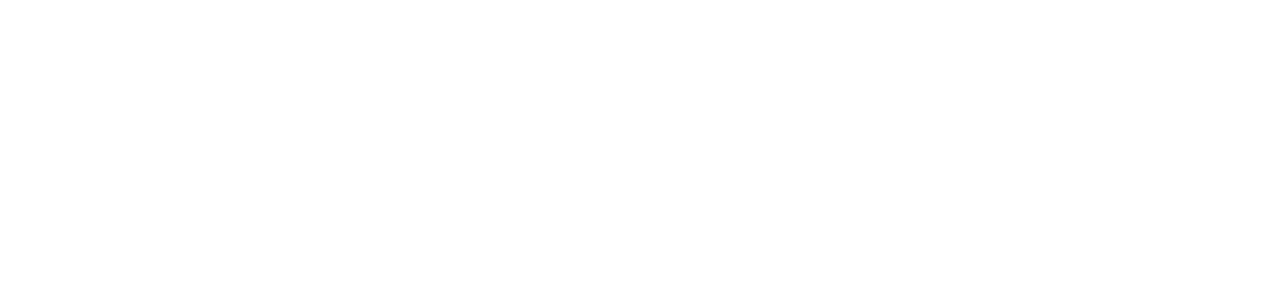
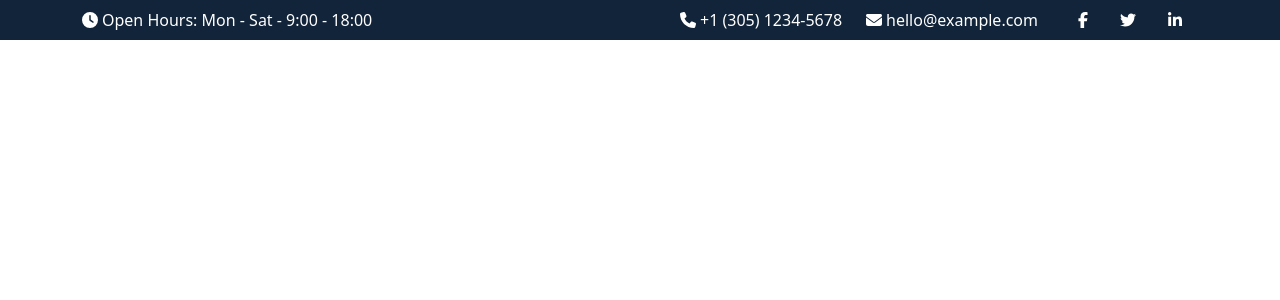
Before and after one commit to Stiv1100001/proj-html-vuejs, a Vue app: page / in a window 1280 px wide. Shown: the top 300 px of the page. Built offline with nearby package versions, Linux system fonts and the light colour scheme.

Commit message:
Finishhd Header

```diff
--- a/package.json
+++ b/package.json
@@ -8,6 +8,11 @@
     "lint": "vue-cli-service lint"
   },
   "dependencies": {
+    "@fortawesome/fontawesome-svg-core": "^6.1.1",
+    "@fortawesome/free-brands-svg-icons": "^6.1.1",
+    "@fortawesome/free-regular-svg-icons": "^6.1.1",
+    "@fortawesome/free-solid-svg-icons": "^6.1.1",
+    "@fortawesome/vue-fontawesome": "^2.0.6",
     "@popperjs/core": "^2.11.5",
     "bootstrap": "^5.1.3",
     "core-js": "^3.8.3",
--- a/src/App.vue
+++ b/src/App.vue
@@ -1,12 +1,17 @@
 <template>
-  <div id="app"></div>
+  <div id="app">
+    <MainHeader />
+  </div>
 </template>
 
 <script>
+import MainHeader from "./components/MainHeader.vue";
 export default {
   name: "App",
-  components: {},
+  components: { MainHeader },
 };
 </script>
 
-<style lang="scss"></style>
+<style lang="scss">
+@import "@/assets/style/main.scss";
+</style>
--- /dev/null
+++ b/src/components/MainHeader.vue
@@ -0,0 +1,60 @@
+<template>
+  <header class="vw-100">
+    <div
+      class="container d-flex justify-content-between align-items-center py-2"
+    >
+      <div class="opening">
+        <font-awesome-icon icon="fa-solid fa-clock" />
+        <span class="ms-1">Open Hours: Mon - Sat - 9:00 - 18:00</span>
+      </div>
+      <div class="contact d-flex justify-content-around">
+        <div class="phone">
+          <font-awesome-icon icon="fa-solid fa-phone" />
+          <span class="ms-1">+1 (305) 1234-5678</span>
+        </div>
+        <div class="mail ms-4">
+          <font-awesome-icon icon="fa-solid fa-envelope" />
+          <span class="ms-1">hello@example.com</span>
+        </div>
+        <div class="social ms-4">
+          <a href="#">
+            <font-awesome-icon icon="fa-brands fa-facebook-f" />
+          </a>
+          <a href="#">
+            <font-awesome-icon icon="fa-brands fa-twitter" />
+          </a>
+          <a href="#">
+            <font-awesome-icon icon="fa-brands fa-linkedin-in" />
+          </a>
+        </div>
+      </div>
+    </div>
+  </header>
+</template>
+
+<script>
+export default {
+  name: "MainHeader",
+};
+</script>
+
+<style lang="scss" scoped>
+@import "@/assets/style/partials/variables";
+header {
+  background-color: $big-stone;
+  color: $white;
+  font-size: 1rem;
+
+  .container {
+    height: 100%;
+
+    .social {
+      a {
+        margin: 0 1rem;
+        color: $white;
+        text-decoration: none;
+      }
+    }
+  }
+}
+</style>
--- a/src/main.js
+++ b/src/main.js
@@ -1,10 +1,26 @@
 import Vue from "vue";
 import App from "./App.vue";
+
+import { library } from "@fortawesome/fontawesome-svg-core";
+import { FontAwesomeIcon } from "@fortawesome/vue-fontawesome";
+import {
+  faFacebookF,
+  faTwitter,
+  faLinkedinIn,
+} from "@fortawesome/free-brands-svg-icons";
+import {
+  faClock,
+  faPhone,
+  faEnvelope,
+} from "@fortawesome/free-solid-svg-icons";
 
 Vue.config.productionTip = false;
 
 import "bootstrap";
 
+library.add(faClock, faPhone, faEnvelope, faFacebookF, faLinkedinIn, faTwitter);
+Vue.component("font-awesome-icon", FontAwesomeIcon);
+
 new Vue({
   render: (h) => h(App),
 }).$mount("#app");
```
Also changed, not shown: 1 other file (tests, documents, lock files or other folders).
